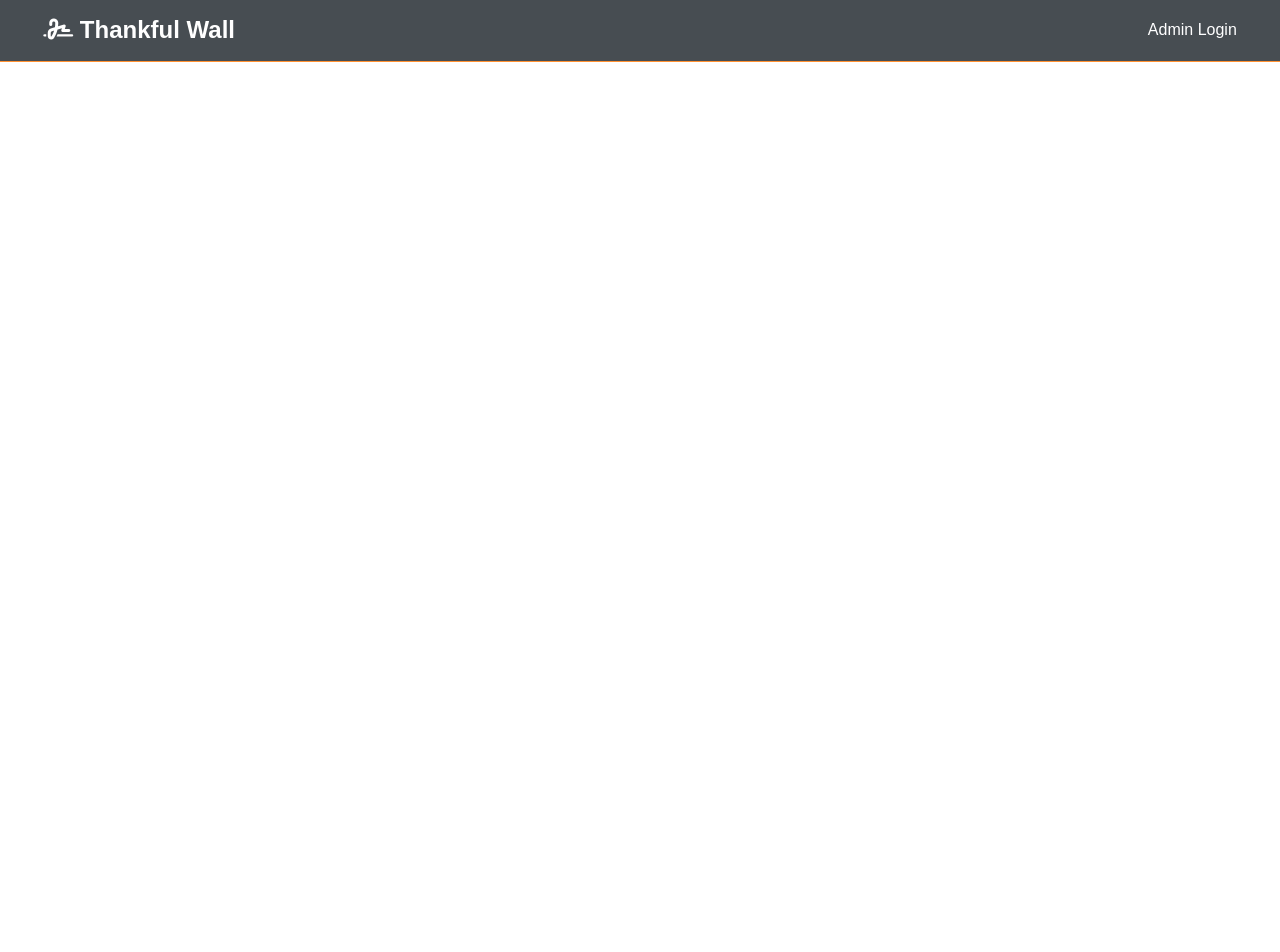
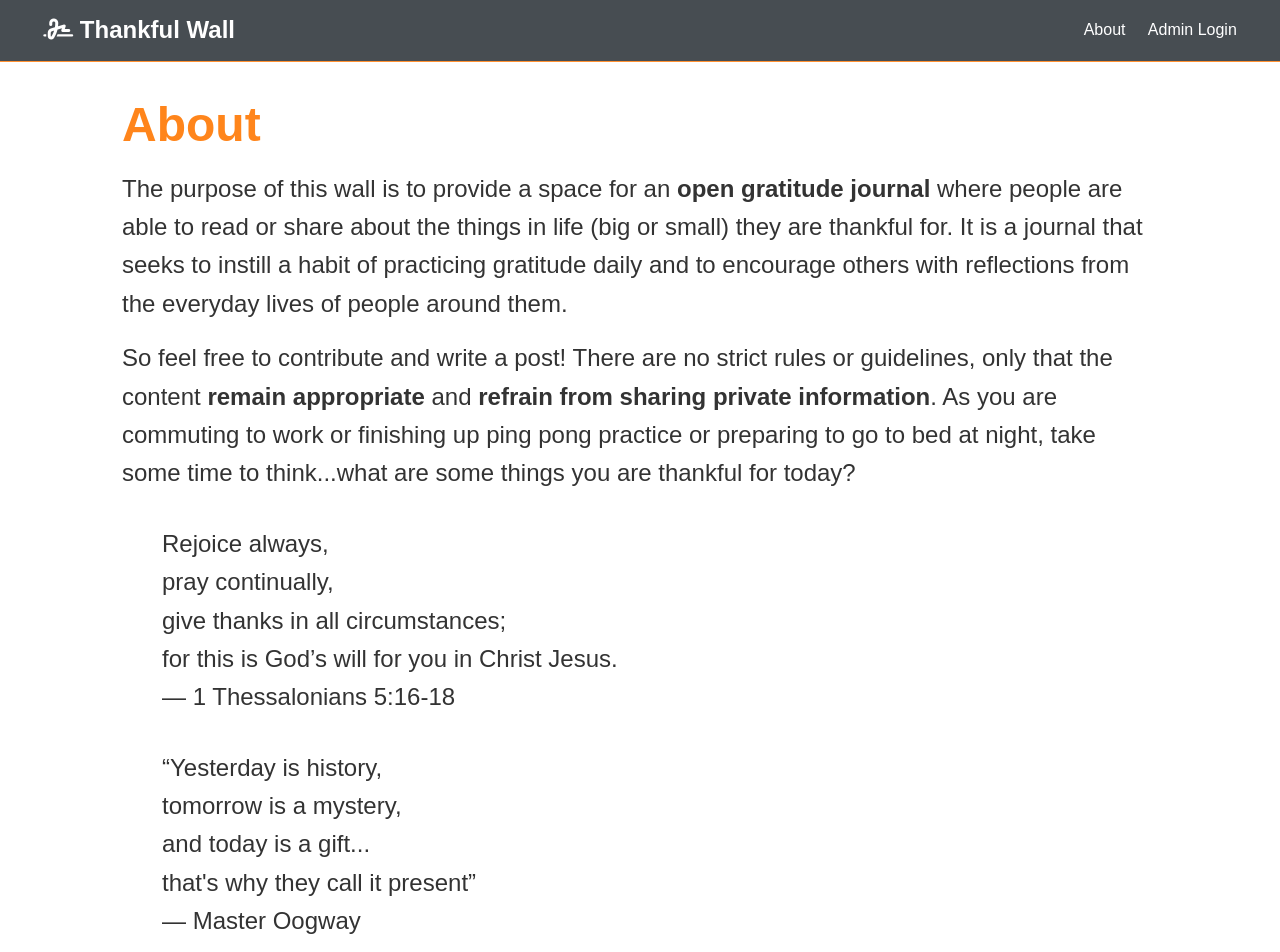
Before and after one commit to lims4010/thankful-wall, a React (Create React App) app in the folder pages/: page /about in a window 1280 px wide. Shown: the top 952 px of the page. Before the commit the page ends 800 px from the top, so only its background shows below. Built offline with nearby package versions, Linux system fonts and the light colour scheme; no server answers; the HTML template or start-up script is replaced by a standard one.

Commit message:
adding about page

```diff
--- a/pages/src/App.css
+++ b/pages/src/App.css
@@ -28,6 +28,10 @@ a {
 
 ul {
   list-style: none;
+}
+
+ul.about {
+  list-style: square;
 }
 
 img {
@@ -72,6 +76,17 @@ img {
 
 .text-dark {
   color: var(--dark-color);
+}
+
+.text-bold {
+  font-weight: bold;
+}
+
+.quote {
+  margin: 2rem 2.5rem;
+  text-align: left;
+  font-size: 1.5rem;
+  /* font-style: italic; */
 }
 
 /* Padding */
@@ -355,6 +370,10 @@ button {
     font-size: 1rem;
   }
 
+  .quote {
+    font-size: 1rem;
+  }
+
   /* Navbar */
   .navbar {
     display: block;
--- a/pages/src/App.js
+++ b/pages/src/App.js
@@ -4,6 +4,7 @@ import Navbar from './components/layout/Navbar';
 import Login from './components/auth/Login';
 import Alert from './components/layout/Alert';
 import Wall from './components/posts/Wall';
+import About from './components/about/About';
 
 //Redux
 import { Provider } from 'react-redux';
@@ -30,6 +31,7 @@ const App = () => {
             <Switch>
               <Route exact path="/" component={Wall} />
               <Route exact path="/login" component={Login} />
+              <Route exact path="/about" component={About} />
               {/* <PrivateRoute exact path="/posts" component={Posts} /> */}
             </Switch>
           </section>
--- /dev/null
+++ b/pages/src/components/about/About.js
@@ -0,0 +1,51 @@
+import React, { Fragment } from 'react';
+import PropTypes from 'prop-types';
+
+const About = props => {
+  return (
+    <Fragment>
+      <h1 className="large text-primary">About</h1>
+      <p className="lead">
+        The purpose of this wall is to provide a space for an{' '}
+        <span className="text-bold">open gratitude journal</span> where people
+        are able to read or share about the things in life (big or small) they
+        are thankful for. It is a journal that seeks to instill a habit of
+        practicing gratitude daily and to encourage others with reflections from
+        the everyday lives of people around them.
+      </p>
+      <p className="lead">
+        So feel free to contribute and write a post! There are no strict rules
+        or guidelines, only that the content{' '}
+        <span className="text-bold">remain appropriate</span> and{' '}
+        <span className="text-bold">
+          refrain from sharing private information
+        </span>
+        . As you are commuting to work or finishing up ping pong practice or
+        preparing to go to bed at night, take some time to think...what are some
+        things you are thankful for today?
+      </p>
+      <div className="quote">
+        <p>Rejoice always,</p> <p> pray continually,</p>{' '}
+        <p> give thanks in all circumstances;</p>
+        <p>for this is God’s will for you in Christ Jesus.</p>
+        <p> ― 1 Thessalonians 5:16-18</p>
+      </div>
+      <div className="quote">
+        <p>“Yesterday is history,</p>
+        <p>tomorrow is a mystery,</p>
+        <p>and today is a gift...</p>
+        <p>that's why they call it present” </p>
+        <p> ― Master Oogway</p>
+      </div>
+
+      <p className="my-1">
+        For any questions or concerns, please contact lims4011@gmail.com for
+        information.
+      </p>
+    </Fragment>
+  );
+};
+
+About.propTypes = {};
+
+export default About;
--- a/pages/src/components/layout/Navbar.js
+++ b/pages/src/components/layout/Navbar.js
@@ -8,6 +8,10 @@ export const Navbar = ({ auth: { isAuthenticated, loading }, logout }) => {
   const authLinks = (
     <ul>
       <li>
+        <Link to="/about">About</Link>
+      </li>
+
+      <li>
         <a onClick={logout} href="#!">
           <i className="fas fa-sign-out-alt"></i>{' '}
           <span className="hide-sm">Logout</span>
@@ -17,6 +21,9 @@ export const Navbar = ({ auth: { isAuthenticated, loading }, logout }) => {
   );
   const guestLinks = (
     <ul>
+      <li>
+        <Link to="/about">About</Link>
+      </li>
       <li>
         <Link to="/login">Admin Login</Link>
       </li>
@@ -29,7 +36,7 @@ export const Navbar = ({ auth: { isAuthenticated, loading }, logout }) => {
           <i className="fas fa-signature"></i> Thankful Wall
         </Link>
       </h1>
-      {/* !loading && ... is ternary conditional syntax when else = null */}
+
       {!loading && (
         <Fragment>{isAuthenticated ? authLinks : guestLinks} </Fragment>
       )}
--- a/pages/src/components/posts/PostItem.js
+++ b/pages/src/components/posts/PostItem.js
@@ -30,8 +30,7 @@ const PostItem = ({
               class="btn btn-light"
             >
               <i class="fas fa-thumbs-up"></i>{' '}
-              {/* {likes > 0 && <span>{likes}</span>} */}
-              {likes}
+              {likes > 0 && <span>{likes}</span>}
             </button>
             <button
               onClick={e => removeLike(_id)}
--- a/routes/api/posts.js
+++ b/routes/api/posts.js
@@ -45,7 +45,9 @@ router.post(
 router.get('/', async (req, res) => {
   try {
     const posts = await Post.find().sort({ date: -1 });
-    posts.forEach(post => (post.likes = post.likes.length));
+    posts.forEach(post => {
+      post.likes = post.likes.length;
+    });
     res.json(posts);
   } catch (error) {
     console.error(error.message);
```
Also changed, not shown: server.js (+5 -19 lines).
